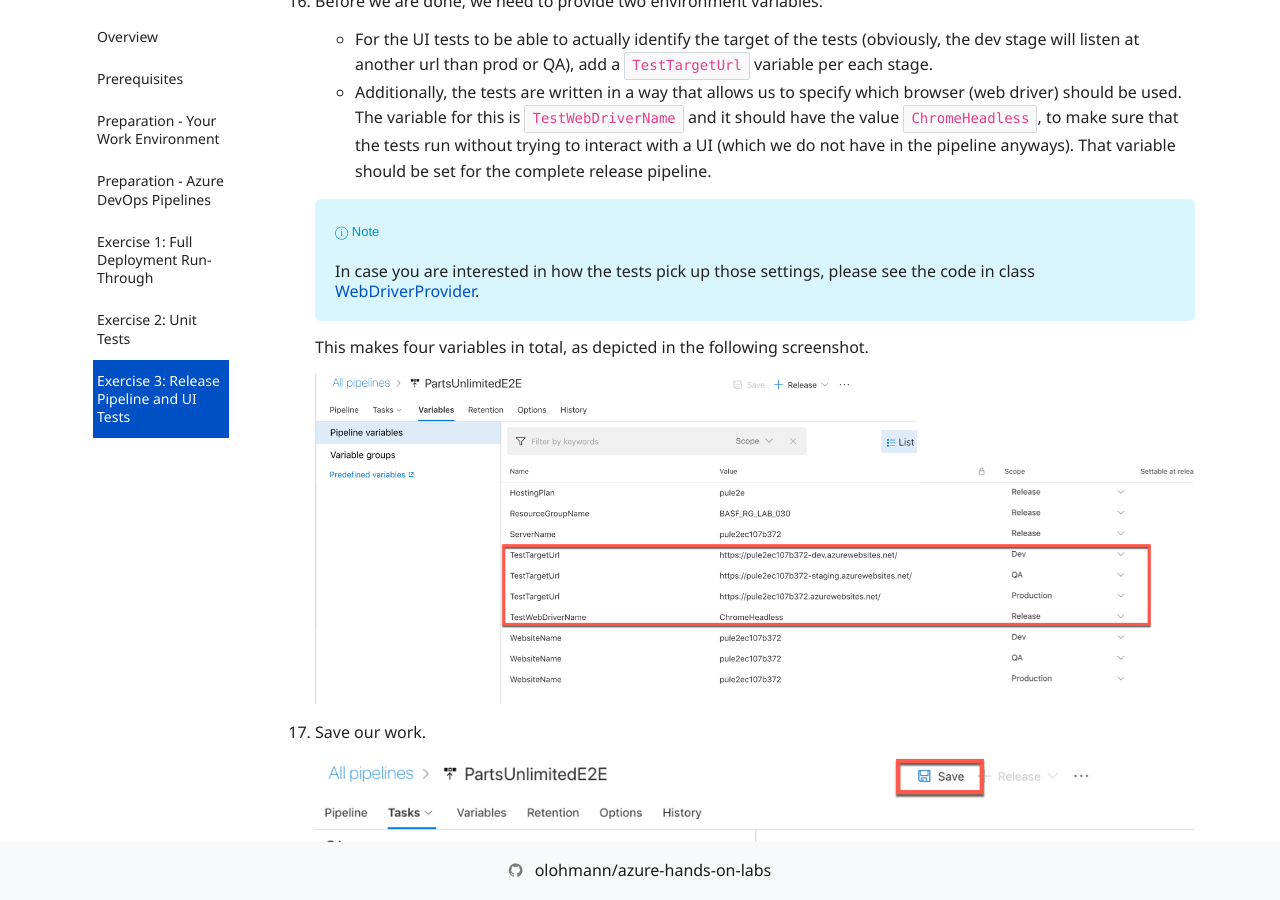
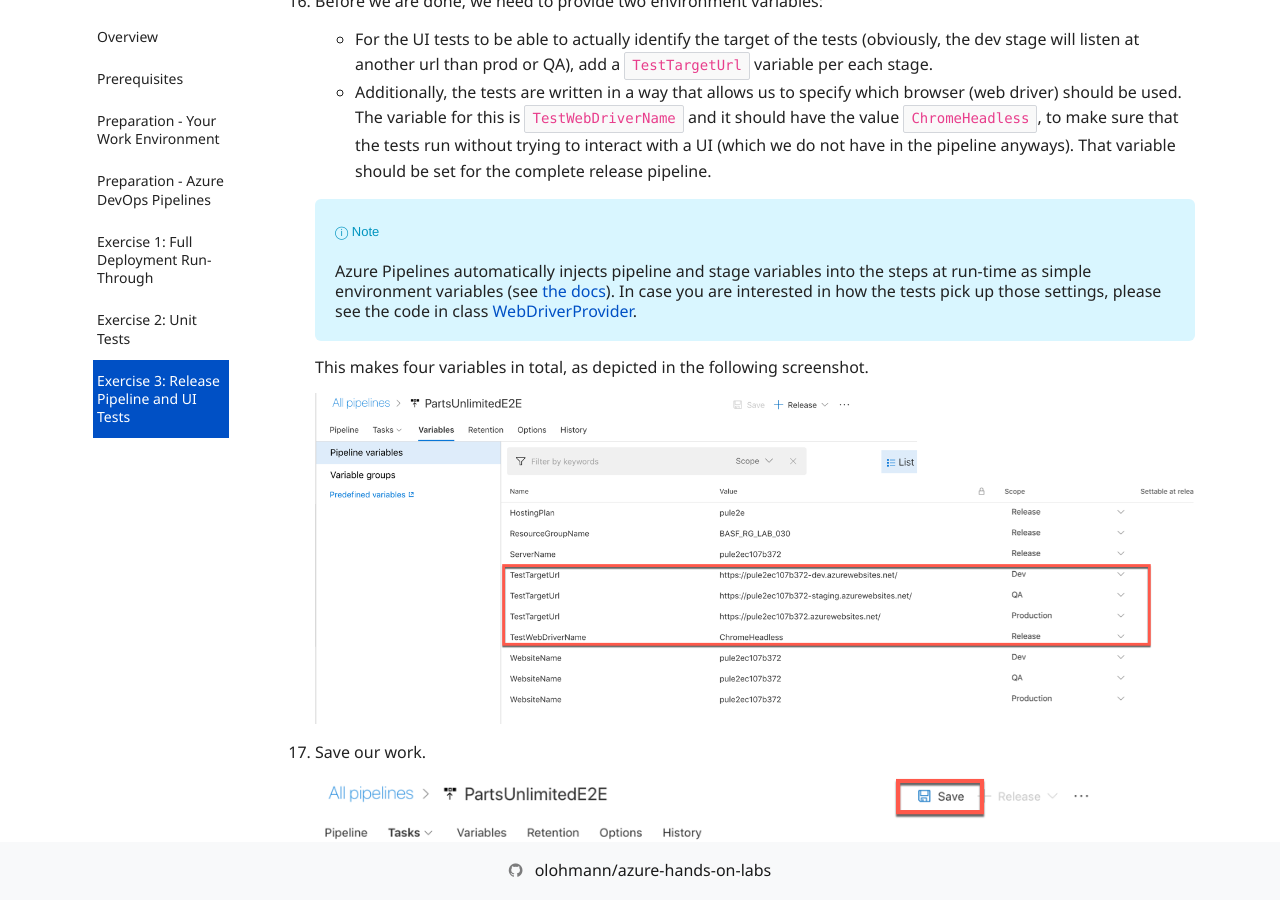
Before and after one commit to olohmann/azure-hands-on-labs, a Jekyll site: the page built from labs/08_testing/testing.md, in a window 1280 px wide and 900 px high, scrolled down 30452 px. Built offline with Jekyll 4.4.1, drawn with Linux system fonts in a browser that asks for light colours; nearby versions of some CDN libraries; our own code applies the rules of GitHub Pages for plain Markdown files; comment, search, counter and statistics services are not loaded.

Commit message:
adding explanation pipeline variable behavior

```diff
--- a/labs/08_testing/testing.md
+++ b/labs/08_testing/testing.md
@@ -332,7 +332,7 @@ We could create such tests from scratch, that would directly work with the eleme
     * For the UI tests to be able to actually identify the target of the tests (obviously, the dev stage will listen at another url than prod or QA), add a `TestTargetUrl` variable per each stage.
     * Additionally, the tests are written in a way that allows us to specify which browser (web driver) should be used. The variable for this is `TestWebDriverName` and it should have the value `ChromeHeadless`, to make sure that the tests run without trying to interact with a UI (which we do not have in the pipeline anyways). That variable should be set for the complete release pipeline.
 
-    > In case you are interested in how the tests pick up those settings, please see the code in class [WebDriverProvider](https://github.com/olohmann/parts-unlimited-web-driver-tests/blob/2ed06762e22a5df7cbb7b9098a56b77623f1d31f/TestApi/WebDriverProvider.cs#L23).
+    > Azure Pipelines automatically injects pipeline and stage variables into the steps at run-time as simple environment variables (see [the docs](https://docs.microsoft.com/en-us/azure/devops/pipelines/release/variables?view=azure-devops&tabs=batch#using-default-variables)). In case you are interested in how the tests pick up those settings, please see the code in class [WebDriverProvider](https://github.com/olohmann/parts-unlimited-web-driver-tests/blob/2ed06762e22a5df7cbb7b9098a56b77623f1d31f/TestApi/WebDriverProvider.cs#L23).
 
     This makes four variables in total, as depicted in the following screenshot.
 
```
